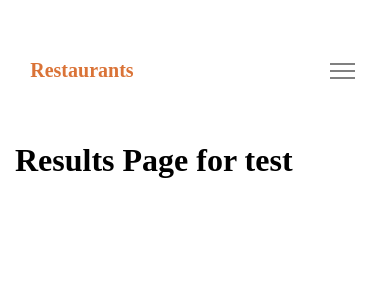
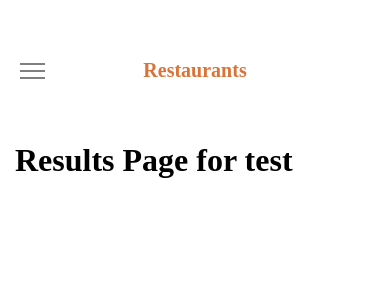
Before and after one commit to azarnighian/CS50W-FinalProject, a Django app: template restaurants/templates/restaurants/results.html in a window 390 px wide. Shown: the top 300 px of the page. Run offline with Django 3.2, Linux system fonts and the light colour scheme; the template is opened without the code that fills it, so the values that code supplies are empty; some libraries are stand-ins or nearby versions.

Commit message:
Moved burger to left

```diff
--- a/restaurants/static/restaurants/styles.css
+++ b/restaurants/static/restaurants/styles.css
@@ -74,8 +74,9 @@ nav {
     overflow-x: hidden;
     position: relative; /* https://stackoverflow.com/a/27612858/11528872 */
   }
+
   .logo {
-    width: 60%;
+    width: auto;
   }
   .nav-links {
     position: absolute;
@@ -100,6 +101,8 @@ nav {
   }
   .burger {
     display: block;
+    position: absolute;
+    left: 15px;
   }
 }
 
--- a/restaurants/templates/restaurants/layout.html
+++ b/restaurants/templates/restaurants/layout.html
@@ -20,6 +20,12 @@
         <!-- Nav bar -->
             <!-- Learned from here: https://www.youtube.com/watch?v=gXkqy0b4M5g&t=837s -->
         <nav>
+            <div class="burger">
+                <div class="line1"></div>
+                <div class="line2"></div>
+                <div class="line3"></div>
+            </div>
+
             <div class="logo">
                 <h4>Restaurants</h4>
             </div>
@@ -35,11 +41,6 @@
                     <a href="#">Log in</a>
                 </li>
             </ul>
-            <div class="burger">
-                <div class="line1"></div>
-                <div class="line2"></div>
-                <div class="line3"></div>
-            </div>
         </nav>
 
         <div>
```
